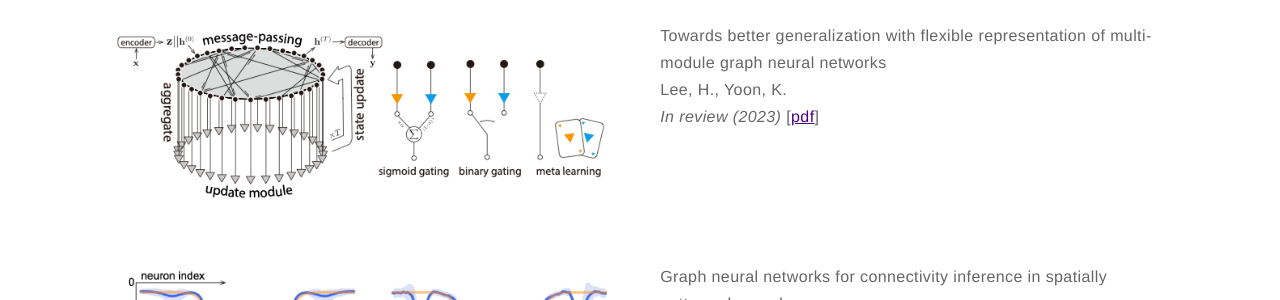
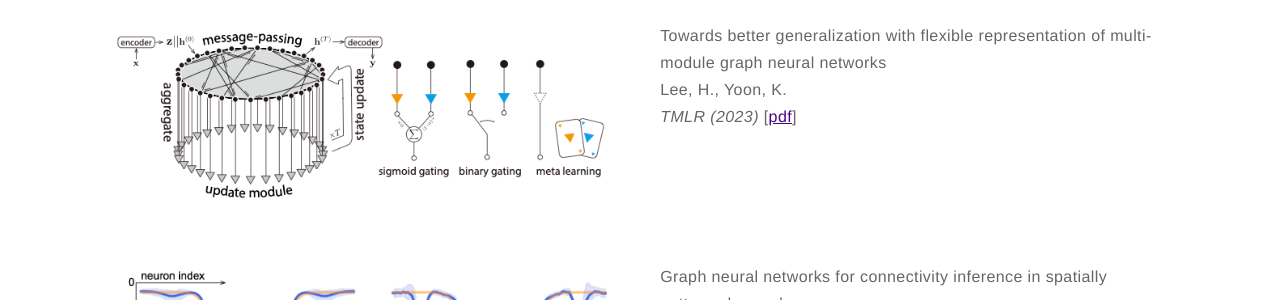
Before and after one commit to kijungyoon/kijungyoon.github.io, a Jekyll site: the page built from papers.md, in a window 1280 px wide and 900 px high. Shown: the part 389-689 px from the top of the window. Built offline with Jekyll 4.4.1, drawn with Linux system fonts in a browser that asks for light colours.

Commit message:
Update papers.md

```diff
--- a/papers.md
+++ b/papers.md
@@ -28,8 +28,8 @@ layout: page
     <div class="toright">
     <p><b>Towards better generalization with flexible representation of multi-module graph neural networks</b><br>
     Lee, H., Yoon, K.<br>
-    <i>In review (2023)</i>
-    [<a href="https://arxiv.org/pdf/2209.06589.pdf">pdf</a>]</p><br>
+    <i>TMLR (2023)</i>
+    [<a href="https://openreview.net/forum?id=EYjfLeJL4l&referrer=%5BAuthor%20Console%5D(%2Fgroup%3Fid%3DTMLR%2FAuthors%23your-submissions)">pdf</a>]</p><br>
     </div>
 </div>
 
```
